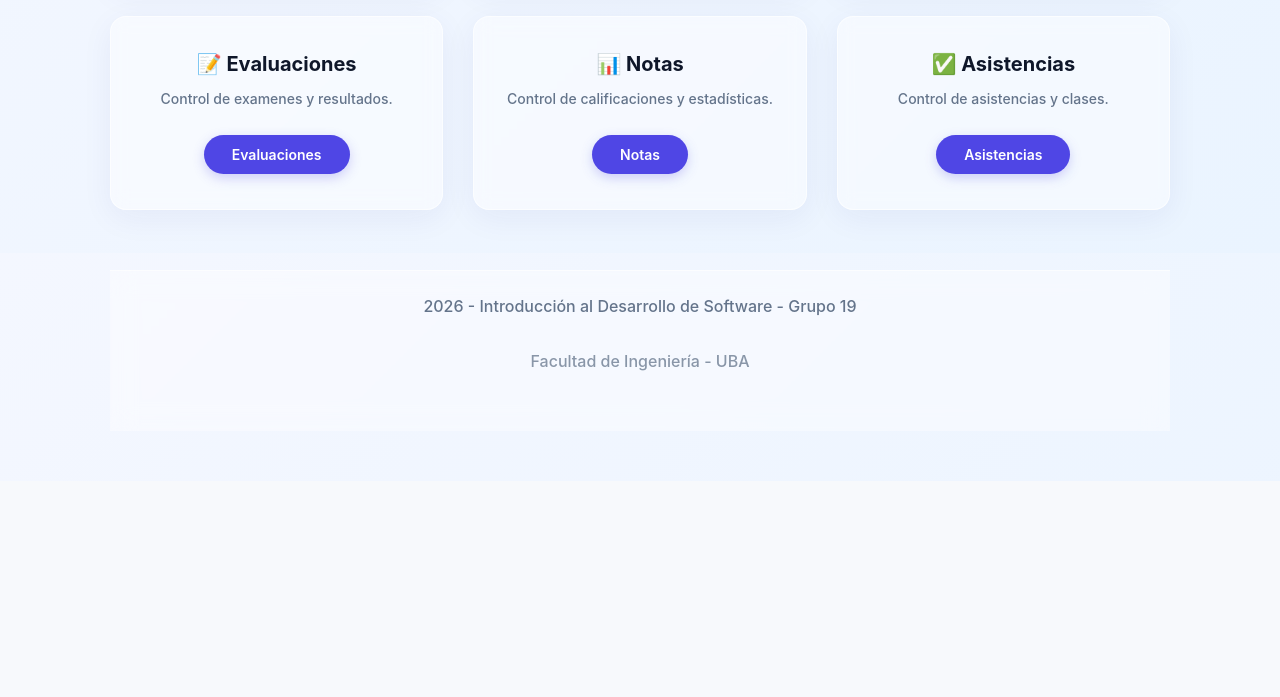
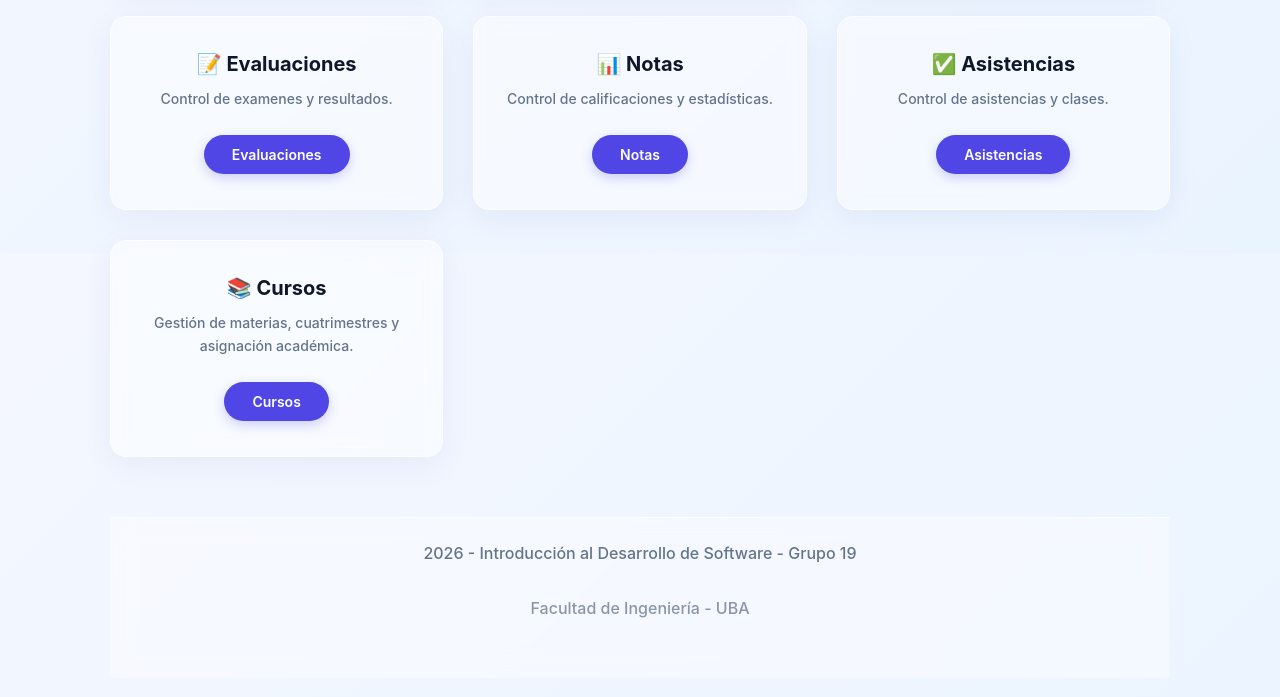
Before and after one commit to marco-ingenieria/fiubyte, a Flask app: page /menu in a window 1280 px wide. Shown: the part 547-1244 px from the top of the page. Before the commit the page ends 918 px from the top, so only its background shows below. Run offline with Flask 3, Linux system fonts and the light colour scheme.

Commit message:
Incorporacion de cursos en el menu

```diff
--- a/FRONT/app.py
+++ b/FRONT/app.py
@@ -34,6 +34,10 @@ def buscar_seccion():
         return redirect(url_for('seccion_asistencias',nombre_profesor=nombre))
 
     return redirect(url_for('menu_principal', nombre_profesor=nombre, error_busqueda=True))
+
+@app.route("/cursos")
+def seccion_materias():
+    return
 
 # 8. Ruta para mostrar el perfil del alumno
 
--- a/FRONT/templates/menu_principal.html
+++ b/FRONT/templates/menu_principal.html
@@ -28,10 +28,8 @@
 {% endif %}
 
 
-<!-- Contenedor principal de tarjetas -->
 <div id="contenedor-tarjetas">
 
-    <!-- Tarjeta 1 -->
     <div>
         <h2>👥 Usuarios</h2>
 
@@ -43,7 +41,6 @@
         </a>
     </div>
 
-    <!-- Tarjeta 2 -->
     <div>
         <h2>🎓 Alumnos</h2>
         <p>
@@ -54,7 +51,6 @@
         </a>
     </div>
 
-    <!-- Tarjeta 4 -->
     <div>
         <h2>👨‍👩‍👧‍👦 Grupos</h2>
 
@@ -67,7 +63,6 @@
         </a>
     </div>
 
-    <!-- Tarjeta 5 -->
     <div>
         <h2>📝 Evaluaciones</h2>
         <p>
@@ -78,7 +73,6 @@
         </a>
     </div>
 
-    <!-- Tarjeta 6 -->
     <div>
         <h2>📊 Notas</h2>
         <p>
@@ -89,7 +83,6 @@
         </a>
     </div>
 
-    <!-- Tarjeta 7 -->
     <div>
         <h2>✅ Asistencias</h2>
         <p>
@@ -100,6 +93,14 @@
         </a>
     </div>
 
-
+    <div>
+        <h2>📚 Cursos</h2>
+        <p>
+            Gestión de materias, cuatrimestres y asignación académica.
+        </p>
+        <a href="{{ url_for('seccion_materias', nombre_profesor=nombre_profesor) }}">
+            Cursos
+        </a>
+    </div>
 
 {% endblock %}
```
